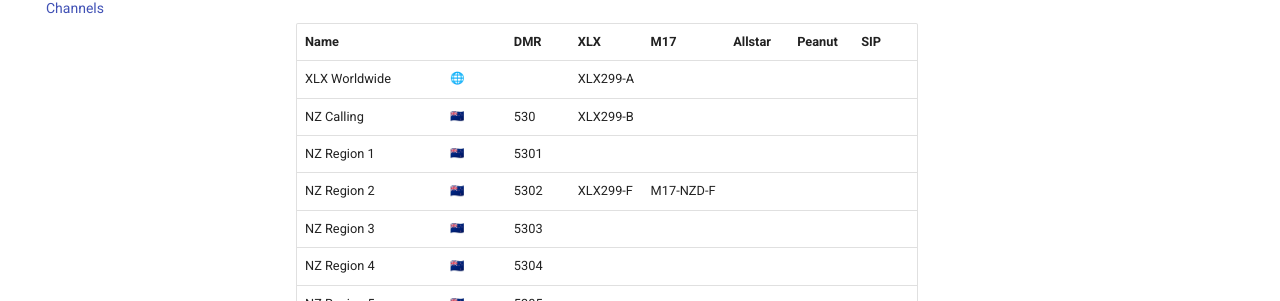
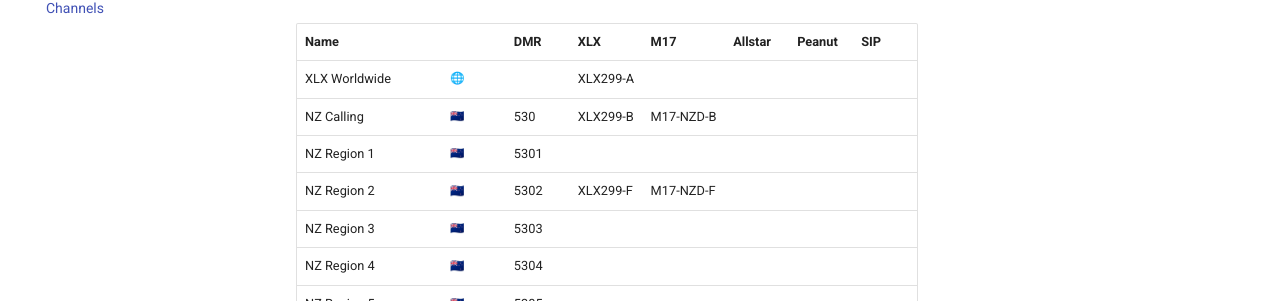
Before and after one commit to DigitalVoiceNZ/wiki, an MkDocs documentation site: the page built from docs/channels.md, in a window 1280 px wide and 900 px high. Shown: the part 205-506 px from the top of the window. Built offline with MkDocs 1.6.1 and Material for MkDocs 9.7.7, drawn with Linux system fonts in a browser that asks for light colours; emoji names are drawn with the system emoji font.

Commit message:
Update M17 bridges

```diff
--- a/docs/channels.md
+++ b/docs/channels.md
@@ -3,7 +3,7 @@
 |Name||DMR|XLX|M17|Allstar|Peanut|SIP|
 |:--||:--|:--|:--|:--|:--|:--|
 |XLX Worldwide|:globe_with_meridians:| |XLX299-A| | | | |
-|NZ Calling|:flag_nz:|530|XLX299-B| | | |
+|NZ Calling|:flag_nz:|530|XLX299-B|M17-NZD-B| | |
 |NZ Region 1|:flag_nz:|5301| | | | |
 |NZ Region 2|:flag_nz:|5302|XLX299-F|M17-NZD-F| | |
 |NZ Region 3|:flag_nz:|5303| | | | |
```
